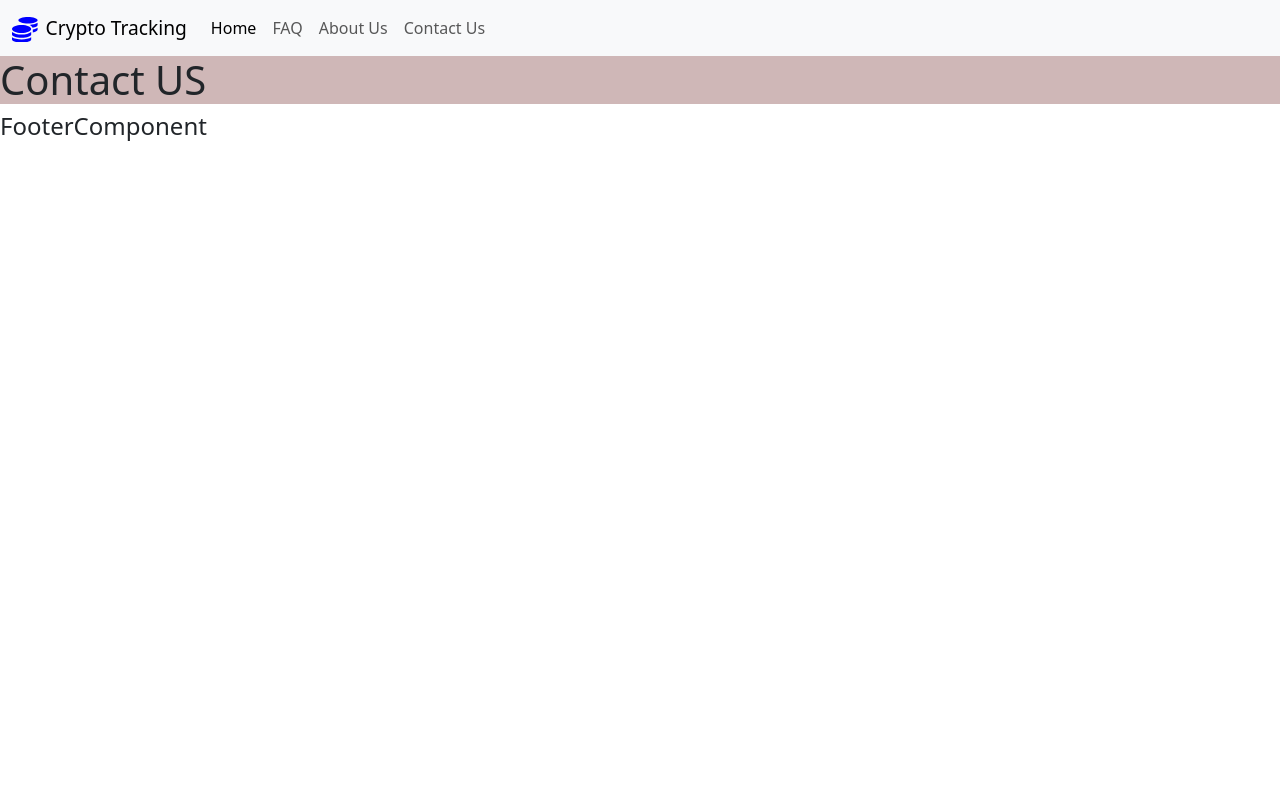
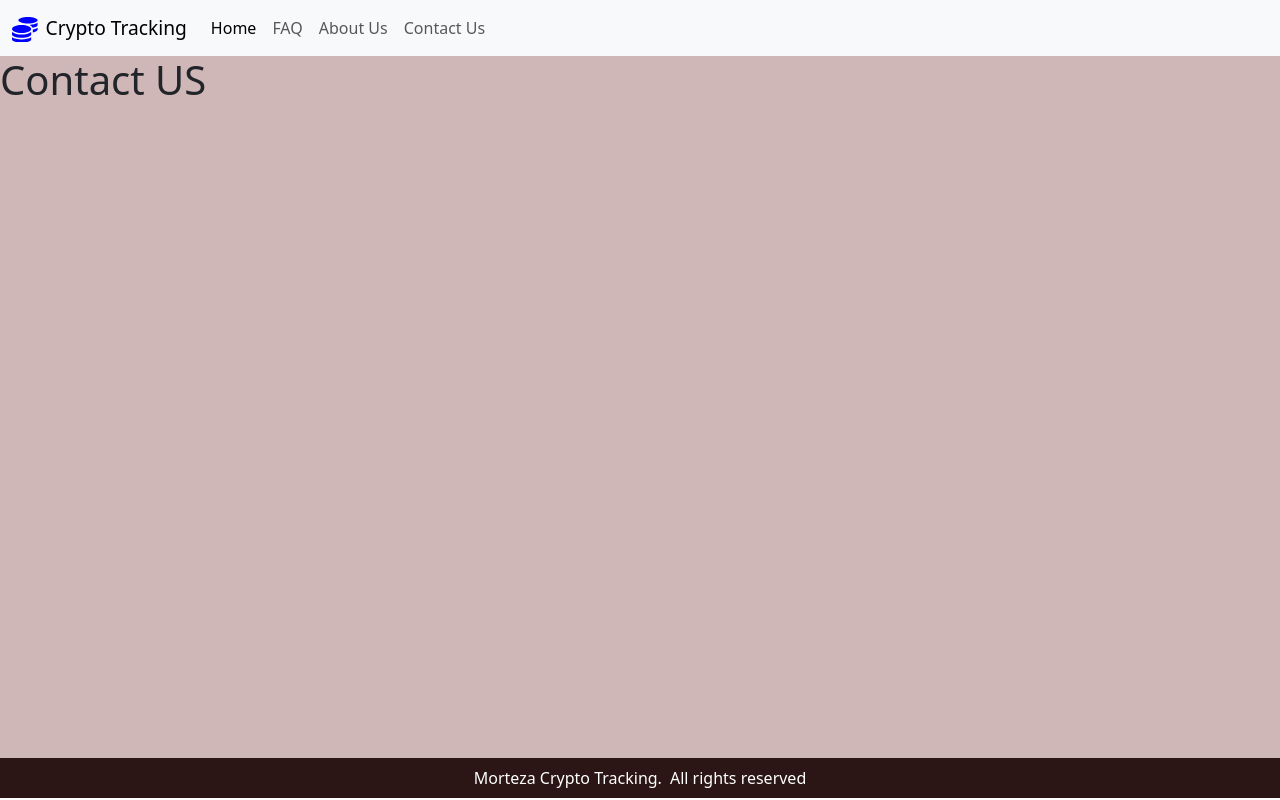
Before and after one commit to mortezaeghbaliofcl/crypto-tracking, a React (Create React App) app: page /contact-us in a window 1280 px wide. Built offline with nearby package versions, Linux system fonts and the light colour scheme.

Commit message:
navebar and footer completed

```diff
--- a/src/components/ui/Footer.component.jsx
+++ b/src/components/ui/Footer.component.jsx
@@ -1,11 +1,19 @@
-import React from 'react'
+import React from 'react';
+import './Footer.css';
 
 const FooterComponent = () => {
-  return (
-    <div>
-      <h4>FooterComponent</h4>
-    </div>
-  )
+    return (
+        <footer className='footer'>
+            <span>
+                Morteza Crypto Tracking.
+            </span>
+            <span className='d-none d-md-inline ms-2'>
+                All rights reserved
+            </span>
+
+
+        </footer>
+    )
 }
 
 export default FooterComponent
--- /dev/null
+++ b/src/components/ui/Footer.css
@@ -0,0 +1,10 @@
+.footer {
+
+display: flex;
+justify-content: center;
+align-items: center;
+color: white;
+background-color: rgb(44, 21, 21);
+height: 40px;
+
+}
--- a/src/components/ui/Navbar.component.jsx
+++ b/src/components/ui/Navbar.component.jsx
@@ -1,9 +1,14 @@
-import React from 'react'
+import React, { useRef } from 'react'
 import { Link } from "react-router-dom";
 import './Navbar.css'
 import { FaCoins } from 'react-icons/fa'
 
 const NavbarComponent = () => {
+    const btnToggleRef = useRef();
+    const toggleMenu = () => {
+        btnToggleRef.current.click();
+    }
+
     return (
         <nav className="navbar navbar-expand-lg bg-body-tertiary">
             <div className="container-fluid">
@@ -13,21 +18,21 @@ const NavbarComponent = () => {
                         Crypto Tracking
                     </span>
                 </Link>
-                <button className="navbar-toggler" type="button" data-bs-toggle="collapse" data-bs-target="#navbarNav" aria-controls="navbarNav" aria-expanded="false" aria-label="Toggle navigation">
+                <button className="navbar-toggler" type="button" data-bs-toggle="collapse" data-bs-target="#navbarNav" aria-controls="navbarNav" aria-expanded="false" aria-label="Toggle navigation" ref={btnToggleRef}>
                     <span className="navbar-toggler-icon"></span>
                 </button>
                 <div className="collapse navbar-collapse" id="navbarNav">
                     <ul className="navbar-nav">
-                        <li className="nav-item">
+                        <li className="nav-item" onClick={toggleMenu}>
                             <Link className="nav-link active" to="/" >Home</Link >
                         </li>
-                        <li className="nav-item">
+                        <li className="nav-item" onClick={toggleMenu}>
                             <Link className="nav-link" to="/faq" >FAQ</Link >
                         </li>
-                        <li className="nav-item">
+                        <li className="nav-item" onClick={toggleMenu}>
                             <Link className="nav-link" to="/about-us" >About Us</Link >
                         </li>
-                        <li className="nav-item">
+                        <li className="nav-item" onClick={toggleMenu}>
                             <Link className="nav-link" to="/contact-us" >Contact Us</Link >
                         </li>
 
--- a/src/index.css
+++ b/src/index.css
@@ -13,4 +13,5 @@ body {
 .wrapper {
 
   background-color: rgb(207, 183, 183);
+  min-height: calc(100vh - 58px - 40px);
 }
```
